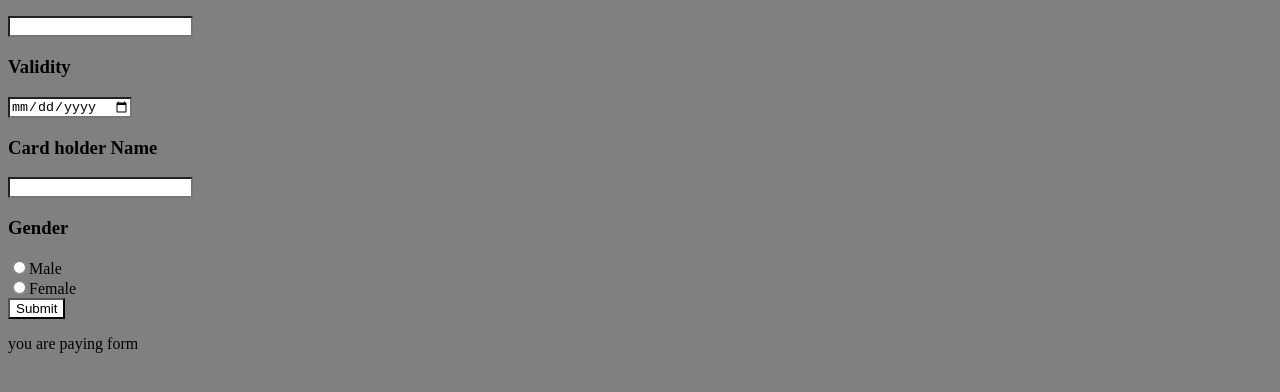
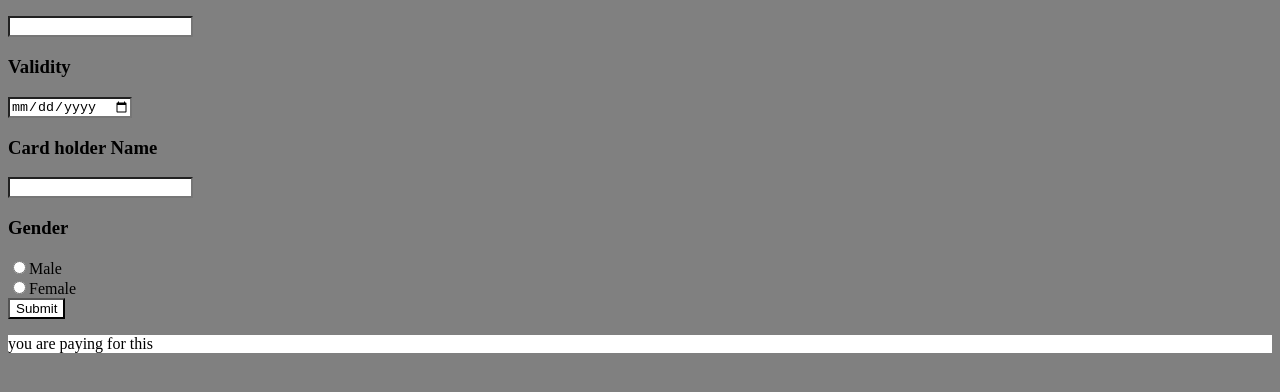
Before and after one commit to Omarali1020/Web-dev, a plain HTML site: page payment app/index.html in a window 1280 px wide. Shown: the part 84-476 px from the top of the page. Drawn offline with Linux system fonts and the light colour scheme.

Commit message:
Update index.html

```diff
--- a/payment app/index.html
+++ b/payment app/index.html
@@ -36,7 +36,10 @@
             <input type="submit" id="pay">
 
         </form>
-        <p>you are paying form</p>
+        <p id="pay" >
+            you are paying for this
+        </p>
+
     </header>
 
     <script src="data.js"></script>
```
